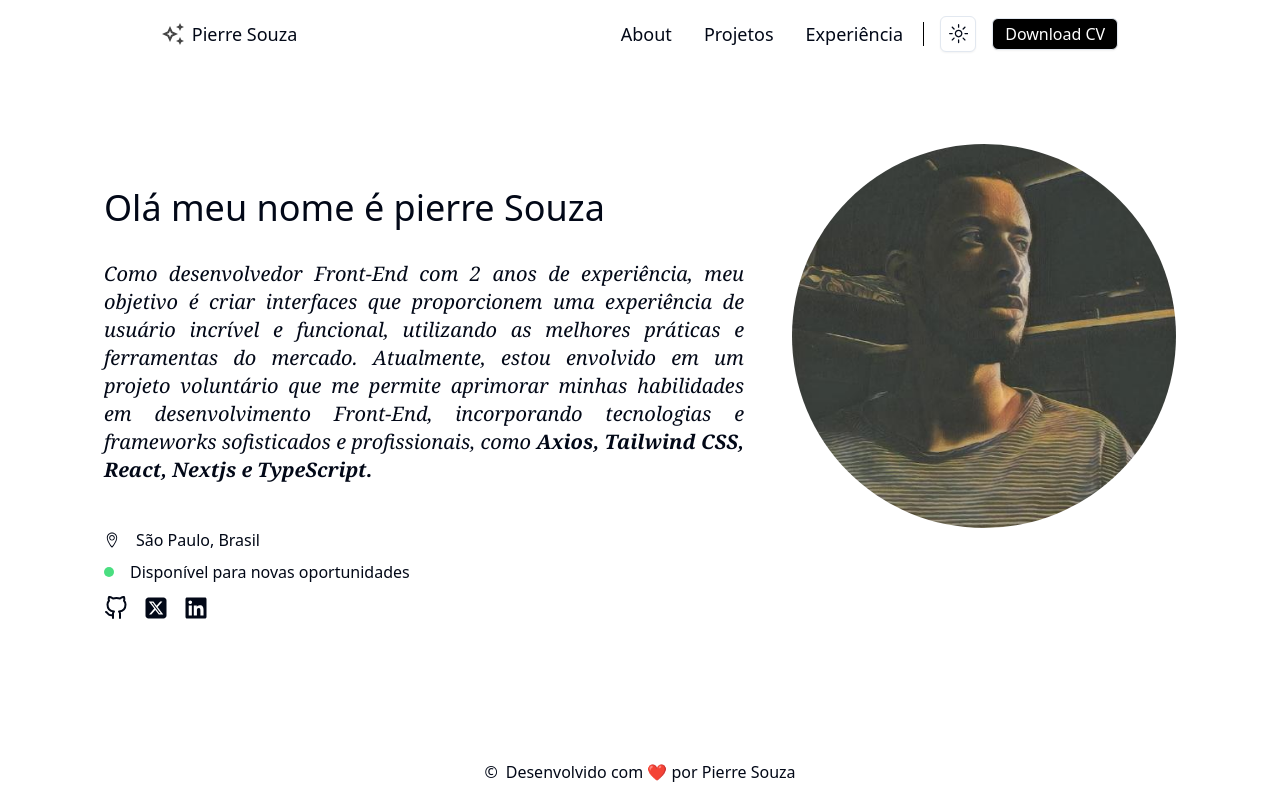
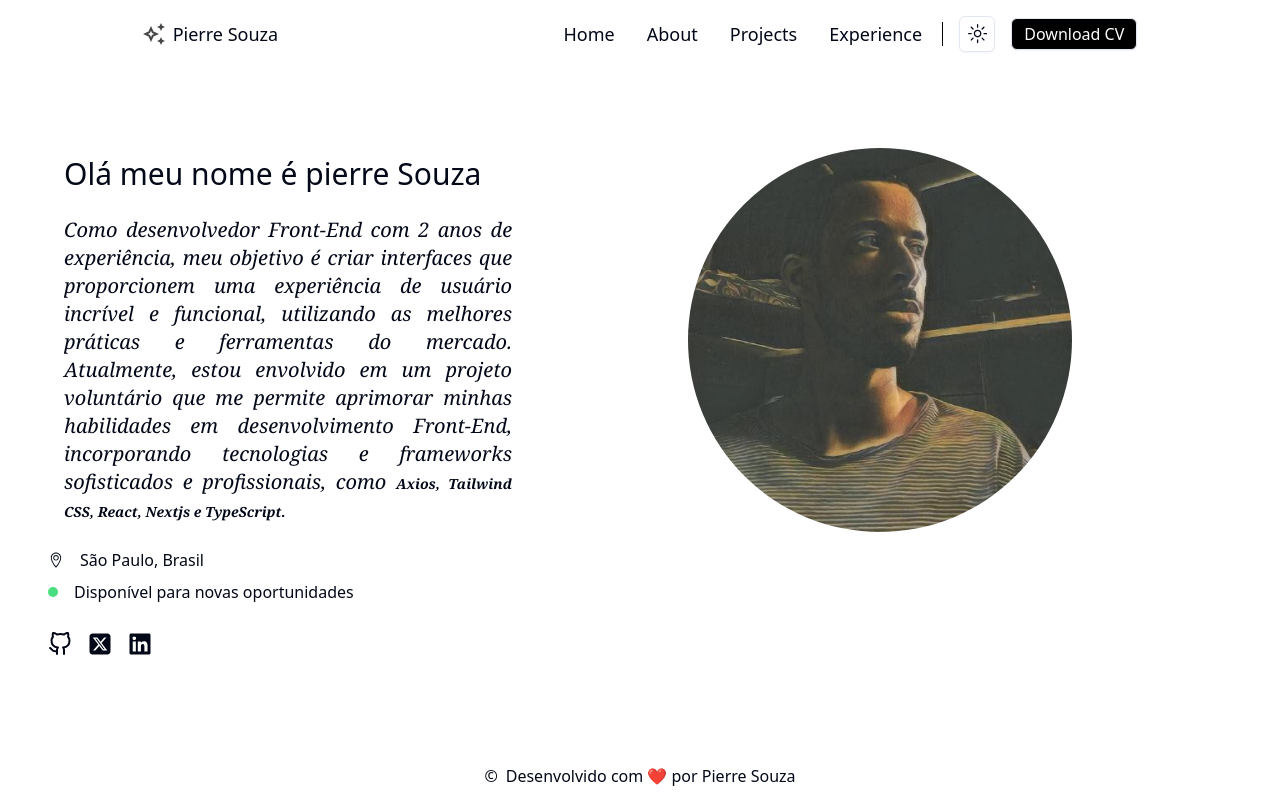
Before and after one commit to pierresouza/Portifolio, a Next.js app: page / in a window 1280 px wide. Built offline with nearby package versions, Linux system fonts and the light colour scheme.

Commit message:
feat: create mock to organize data from experience area, apply more resposiveness in home and initialize projects and about screens

```diff
--- a/app/about/page.tsx
+++ b/app/about/page.tsx
@@ -2,8 +2,10 @@ import React from "react";
 
 export default function About() {
   return (
-    <div>
-      <h1>Em Construção</h1>
+    <div className="flex h-[90vh] w-full items-center justify-center gap-4">
+      <main className="flex h-full w-[70%] items-center justify-center font-serif italic">
+        <h1 className="text-5xl">Em construção</h1>
+      </main>
     </div>
   );
 }
--- a/app/experience/mock.ts
+++ b/app/experience/mock.ts
@@ -13,6 +13,20 @@ interface Experience {
 
 export const ExperenceMock: Experience = {
   Job: [
+    {
+      Company: "SELO ESG PRO Brasil",
+      Role: "Desenvolvedor Front-End Jr. - Freelancer",
+      Period: "07/2024 - 08/2024",
+      Description:
+        "Atuei como desenvolvedor front-end, utilizando o framework Next.js, junto com Tailwind CSS e Material UI, para estruturar e arquitetar o projeto. Fui responsável por criar interfaces inovadoras e funcionais que proporcionam uma experiência de usuário envolvente e responsiva, sempre alinhado às diretrizes estabelecidas pelo designer.",
+      Technologies: [
+        "Next.js",
+        "Tailwind CSS",
+        "Material UI",
+        "React Hooks",
+        "Axios",
+      ],
+    },
     {
       Company: "PicPay Bu Investment",
       Role: "Assistente de analista de sistemas",
@@ -36,19 +50,5 @@ export const ExperenceMock: Experience = {
         "Ruby",
       ],
     },
-    {
-      Company: "SELO ESG PRO Brasil",
-      Role: "Desenvolvedor Front-End Jr. - Freelancer",
-      Period: "07/2024 - 08/2023",
-      Description:
-        "Atuei como desenvolvedor front-end, utilizando o framework Next.js, junto com Tailwind CSS e Material UI, para estruturar e arquitetar o projeto. Fui responsável por criar interfaces inovadoras e funcionais que proporcionam uma experiência de usuário envolvente e responsiva, sempre alinhado às diretrizes estabelecidas pelo designer.",
-      Technologies: [
-        "Next.js",
-        "Tailwind CSS",
-        "Material UI",
-        "React Hooks",
-        "Axios",
-      ],
-    },
   ],
 };
--- a/app/experience/page.tsx
+++ b/app/experience/page.tsx
@@ -4,25 +4,39 @@ import { ExperenceMock } from "./mock";
 export default function Experience() {
   return (
     <div className="flex justify-center">
-      <div className="flex h-[90vh] w-3/5 items-center gap-4">
-        <div className="flex flex-col gap-10">
-          <h1 className="text-3xl font-bold">Experience</h1>
+      <div className="flex h-[90vh] w-[70%] items-center gap-4">
+        <div className="flex flex-col gap-12">
+          <h1 className="text-sm font-bold md:text-base lg:text-lg xl:text-2xl">
+            Experience
+          </h1>
           {ExperenceMock.Job.map((item, index) => (
-            <div key={index} className="flex flex-col gap-2">
-              <h3 className="text-xl font-semibold">{item.Company}</h3>
+            <div key={index} className="flex flex-col gap-4">
+              <h3 className="text-xs font-semibold sm:text-sm md:text-base lg:text-xl">
+                Company: {item.Company}
+              </h3>
               <span className="flex justify-between">
-                <p className="font-bold">{item.Role}</p>
-                <p className="text-gray-500">{item.Period}</p>
+                <p className="lg:text text-xs font-bold sm:text-sm md:text-base">
+                  Role: {item.Role}
+                </p>
+                <p className="lg:text text-nowrap text-xs text-gray-500 sm:text-sm md:text-base">
+                  {item.Period}
+                </p>
               </span>
-              <p>{item.Description}</p>
-              <p>{item.Description2}</p>
+              <p className="lg:text text-justify text-xs sm:text-sm md:text-base">
+                {item.Description}
+              </p>
+              <p className="lg:text text-justify text-xs sm:text-sm md:text-base">
+                {item.Description2}
+              </p>
               {item.Technologies && (
                 <div className="flex flex-wrap gap-2">
-                  Tecnologias:
+                  <span className="lg:text text-xs sm:text-sm md:text-base">
+                    Techs:
+                  </span>
                   {item.Technologies.map((tech, index) => (
                     <span
                       key={index}
-                      className="rounded-md bg-gray-200 px-2 py-1"
+                      className="rounded-md bg-gray-200 p-1 text-xs md:px-2 md:py-1"
                     >
                       {tech}
                     </span>
--- a/app/page.tsx
+++ b/app/page.tsx
@@ -9,15 +9,15 @@ import Link from "next/link";
 
 export default function Home() {
   return (
-    <div className="flex flex-col gap-8">
-      <div className="flex h-[80vh] flex-col items-center justify-center">
-        <div className="flex flex-col">
-          <div className="flex gap-12">
-            <span className="flex flex-col justify-center gap-8">
-              <p className="max-w-screen-sm text-[10px] sm:text-sm md:text-lg lg:text-4xl">
+    <div className="flex flex-col items-center">
+      <div className="flex h-[85vh] flex-col items-center justify-center px-12">
+        <div className="flex flex-col gap-4">
+          <div className="flex flex-col gap-8 px-4 md:flex-row">
+            <span className="flex flex-col justify-center gap-6">
+              <p className="text-xs sm:text-sm md:text-lg lg:text-xl xl:text-3xl">
                 Olá meu nome é pierre Souza
               </p>
-              <p className="min-w max-w-screen-sm text-justify font-serif text-[10px] italic sm:text-sm md:text-lg lg:text-xl">
+              <p className="max-w-screen-md text-justify font-serif text-xs italic sm:text-sm md:text-lg lg:text-xl">
                 Como desenvolvedor Front-End com 2 anos de experiência, meu
                 objetivo é criar interfaces que proporcionem uma experiência de
                 usuário incrível e funcional, utilizando as melhores práticas e
@@ -25,18 +25,23 @@ export default function Home() {
                 projeto voluntário que me permite aprimorar minhas habilidades
                 em desenvolvimento Front-End, incorporando tecnologias e
                 frameworks sofisticados e profissionais, como{" "}
-                <strong>
+                <strong className="md:text-md max-w-screen-sm text-justify font-serif text-xs italic sm:text-sm">
                   Axios, Tailwind CSS, React, Nextjs e TypeScript.
                 </strong>
               </p>
             </span>
-            <Image
-              src={Profilephoto}
-              alt=""
-              width={384}
-              height={384}
-              className="min-w-12 max-w-96 rounded-full"
-            />
+            <div className="flex w-full items-center justify-center">
+              <div className="relative h-56 w-56 sm:h-64 sm:w-64 md:h-72 md:w-72 lg:h-80 lg:w-80 xl:h-96 xl:w-96">
+                <Image
+                  src={Profilephoto}
+                  alt="Profile photo"
+                  className="rounded-full"
+                  layout="fill"
+                  objectFit="cover"
+                  quality={100}
+                />
+              </div>
+            </div>
           </div>
           <div className="flex flex-col gap-2">
             <span className="flex items-center gap-4">
@@ -74,8 +79,8 @@ export default function Home() {
             </Link>
           </div>
         </div>
-        <Footer />
       </div>
+      <Footer />
     </div>
   );
 }
--- a/app/projects/page.tsx
+++ b/app/projects/page.tsx
@@ -2,8 +2,10 @@ import React from "react";
 
 export default function Projects() {
   return (
-    <div>
-      <h1>Projeto em construção</h1>
+    <div className="flex h-[90vh] w-full items-center justify-center gap-4">
+      <main className="flex h-full w-[70%] items-center justify-center font-serif italic">
+        <h1 className="text-5xl">Em construção</h1>
+      </main>
     </div>
   );
 }
--- a/components/footer.tsx
+++ b/components/footer.tsx
@@ -2,7 +2,7 @@ import React from "react";
 
 function Footer() {
   return (
-    <footer className="absolute bottom-0">
+    <footer>
       <p className="flex items-center gap-2 p-4">
         <span>&copy;</span> Desenvolvido com ❤️ por Pierre Souza
       </p>
--- a/components/header.tsx
+++ b/components/header.tsx
@@ -28,15 +28,18 @@ const Header = () => {
         <ul className="flex items-center justify-center gap-4">
           <div className="hidden gap-8 md:flex">
             <li className="text-lg transition-all duration-300 ease-in-out hover:scale-105">
+              <Link href="/">Home</Link> {/* Correção: usar Link do Next.js */}
+            </li>
+            <li className="text-lg transition-all duration-300 ease-in-out hover:scale-105">
               <Link href="/about">About</Link>{" "}
               {/* Correção: usar Link do Next.js */}
             </li>
             <li className="text-lg transition-all duration-300 ease-in-out hover:scale-105">
-              <Link href="/projects">Projetos</Link>{" "}
+              <Link href="/projects">Projects</Link>{" "}
               {/* Correção: usar Link do Next.js */}
             </li>
             <li className="text-lg transition-all duration-300 ease-in-out hover:scale-105">
-              <Link href="/experience">Experiência</Link>{" "}
+              <Link href="/experience">Experience</Link>{" "}
               {/* Correção: usar Link do Next.js */}
             </li>
           </div>
```
